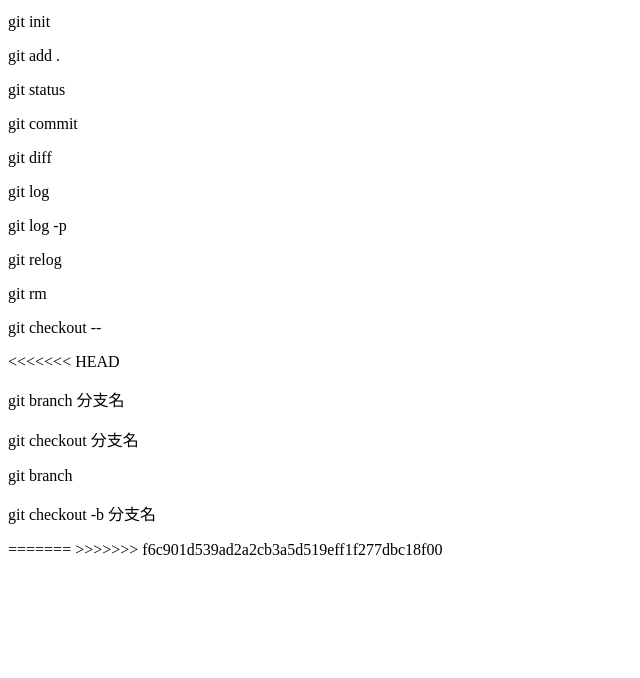
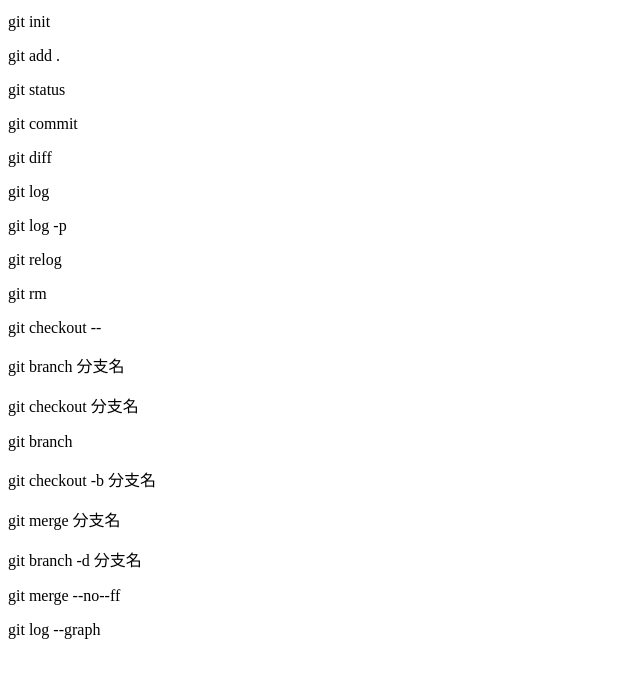
Before and after one commit to dai-tou/study, a plain HTML site: page src/index.html in a window 1280 px wide. Shown: the part 116-794 px from the top of the page, without its empty margins (0-640 px from the left). Drawn offline with Linux system fonts and the light colour scheme.

Commit message:
增加了一些关于分支的信息

```diff
--- a/src/index.html
+++ b/src/index.html
@@ -29,7 +29,6 @@
     <!--删除-->
     <p>git checkout --</p>
     <!--撤销-->
-<<<<<<< HEAD
     <p>git branch 分支名</p>
     <!--创建分支-->
     <p>git checkout 分支名</p>
@@ -38,9 +37,13 @@
     <!--查看分支-->
     <p>git checkout -b 分支名</p>
     <!--创建并切换分支-->
-
-=======
->>>>>>> f6c901d539ad2a2cb3a5d519eff1f277dbc18f00
+    <p>git merge 分支名</p>
+    <!--合并分支-->
+    <p>git branch -d 分支名</p>
+    <!--删除分支-->
+    <p>git merge --no--ff</p>
+    <p>git log --graph</p>
+    <!--查看历史分支-->
     <script src="./js/index.js"></script>
 </body>
 </html>
```
